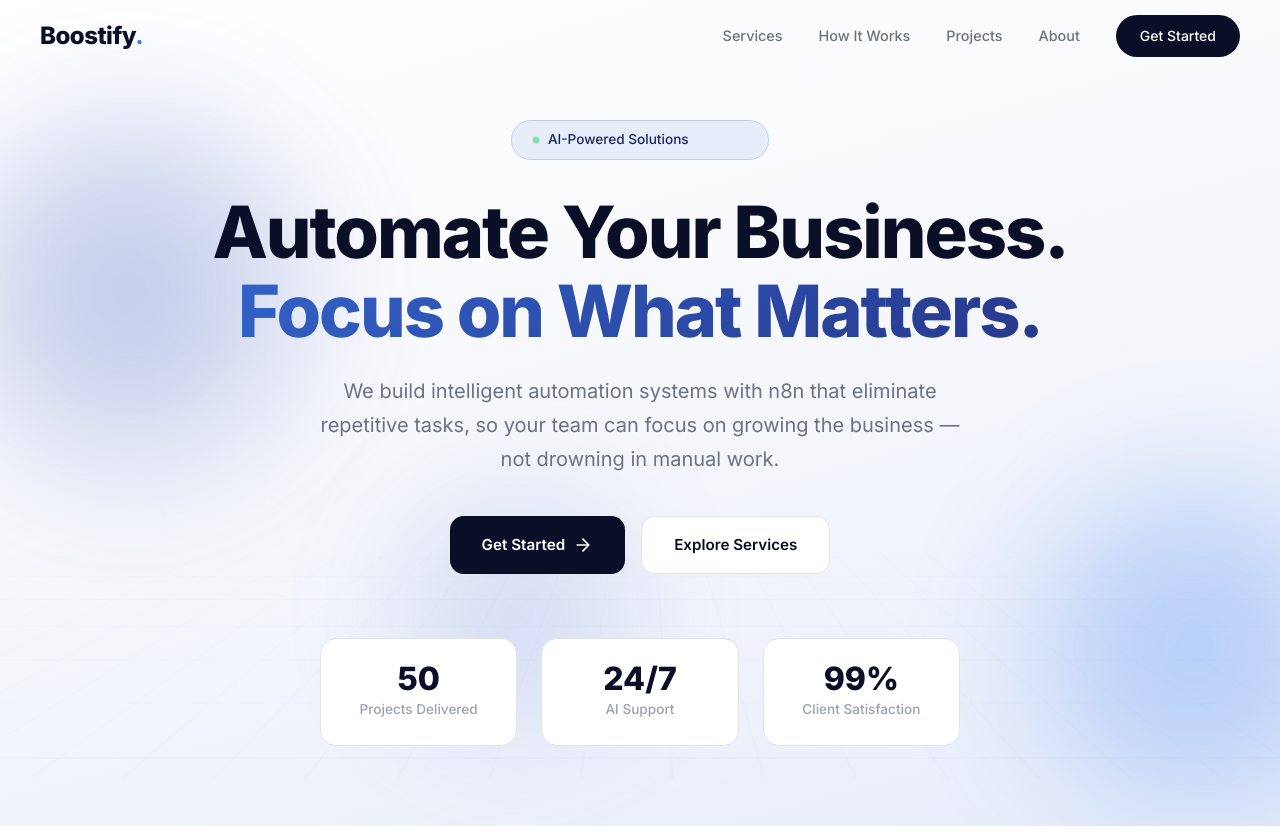
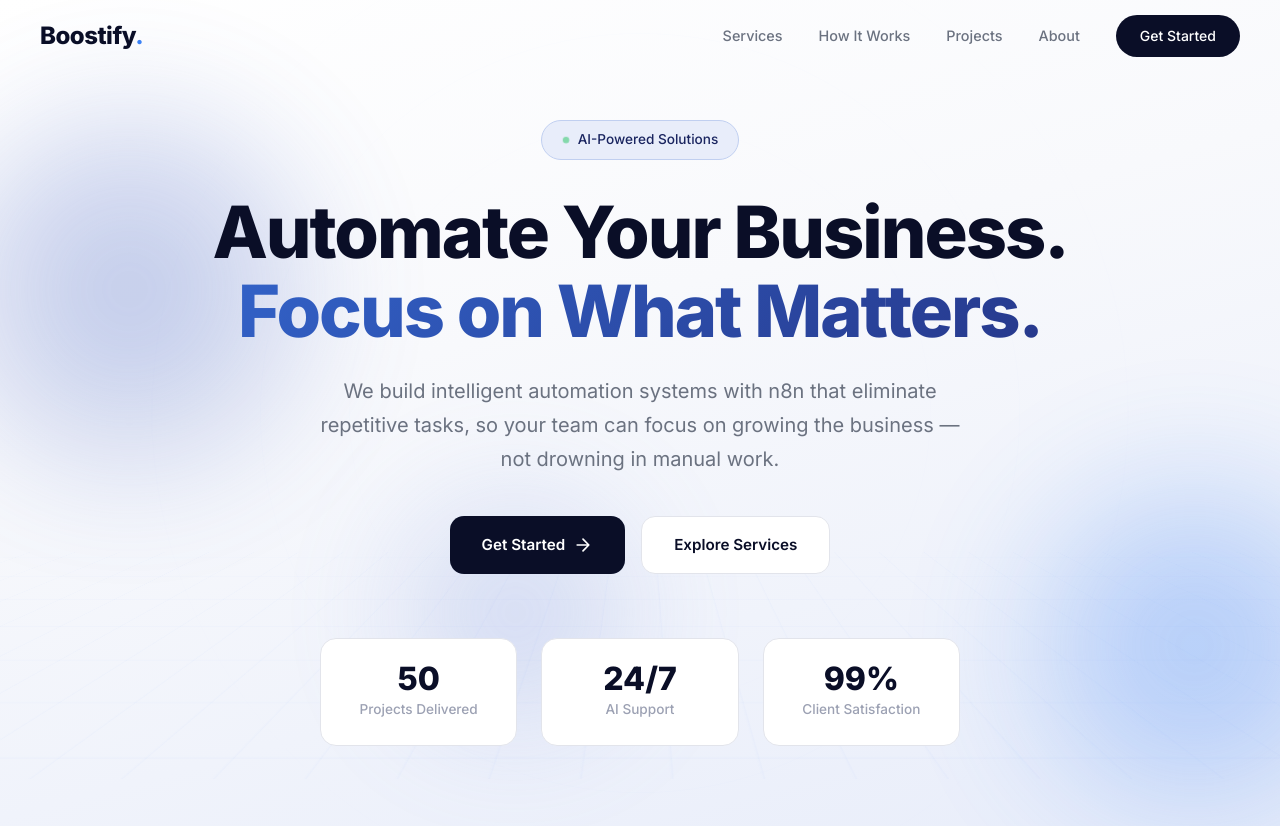
Before and after one commit to Priinc3/boostify, a website: page index.html in a window 1280 px wide. Shown: the top 831 px of the page. Drawn offline with Linux system fonts and the light colour scheme.

Commit message:
fix: remove extra min-width from hero badge text

```diff
--- a/style.css
+++ b/style.css
@@ -739,8 +739,6 @@ button {
 
 .badge-text {
     display: inline-block;
-    min-width: 200px;
-    text-align: left;
 }
 
 .hero-badge .dot {
```
